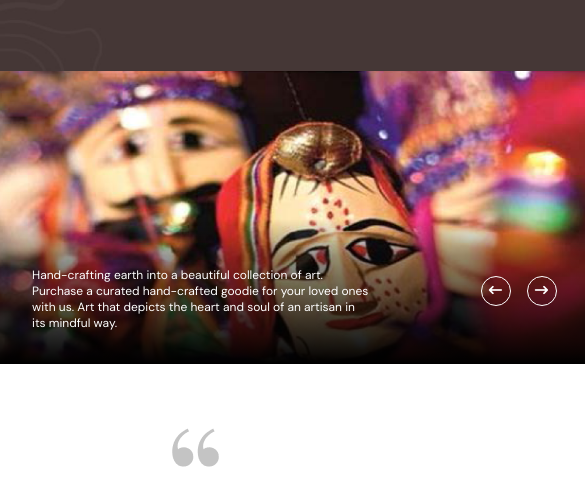
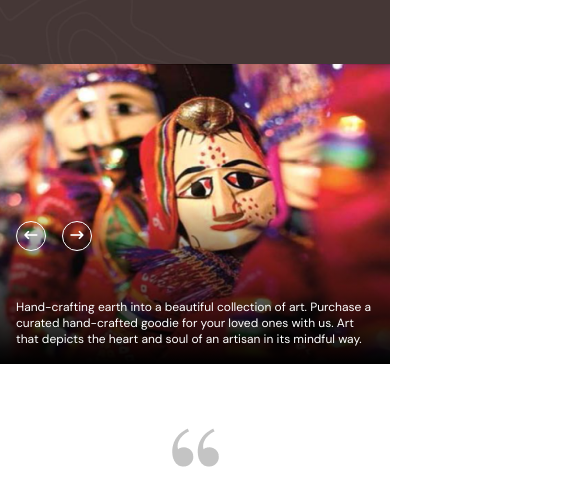
Before and after one commit to pulimoodan/claystones, a plain HTML site: page index.html in a window 390 px wide. Shown: the part 301-781 px from the top of the page, 585 px wide, since content can reach past the window. Drawn offline with nearby package versions, Linux system fonts and the light colour scheme; a web font is replaced by a local one.

Commit message:
slider responsive issues

```diff
--- a/src/css/index.css
+++ b/src/css/index.css
@@ -187,8 +187,6 @@ button.rounded.primary, a.rounded.primary{
     font-size: 0.75rem;
     color: #fff;
     font-weight: 200;
-    height: 100%;
-    width: 100%;
     flex: 0;
     display: inline-block;
     align-items: center;
@@ -870,8 +868,30 @@ button.rounded.primary, a.rounded.primary{
     .main{
         grid-template-columns: repeat(1, 1fr);
     }
+    .main .box{
+        width: 100vw;
+    }
     .main .box .slide{
+        padding: 1rem;
+        width: calc(100% - 2rem);
+        align-items: flex-start;
+        flex-direction: column-reverse;
         justify-content: space-between;
+        overflow: hidden;
+    }
+    .main .box .slide .contents{
+        width: 100vw;
+    }
+    .main .box .slide .nav{
+        margin-left: 0;
+        margin-bottom: 1rem;
+    }
+    .main .box .slide .nav button:first-of-type{
+        margin-left: 0;
+    }
+    .main .box .slide p{
+        align-items: center;
+        width: auto;
     }
 
     .gallery{
```
